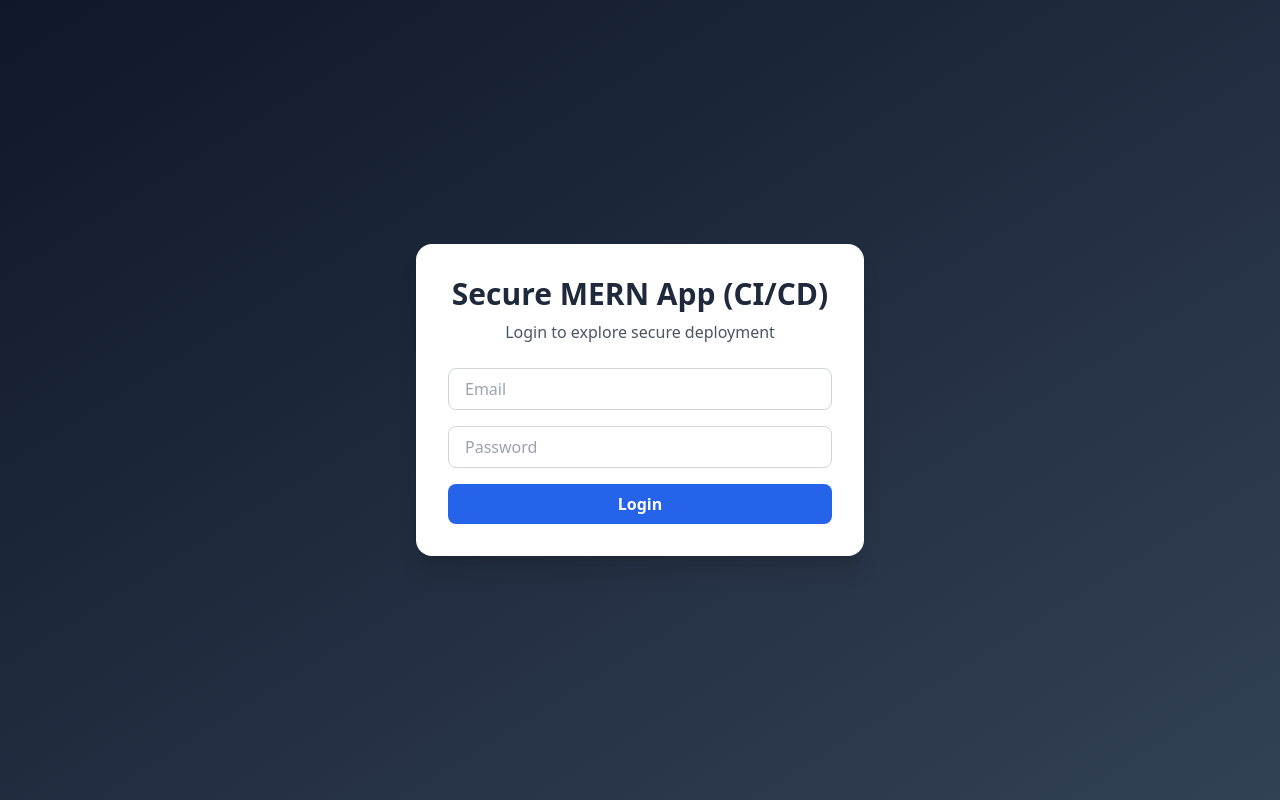
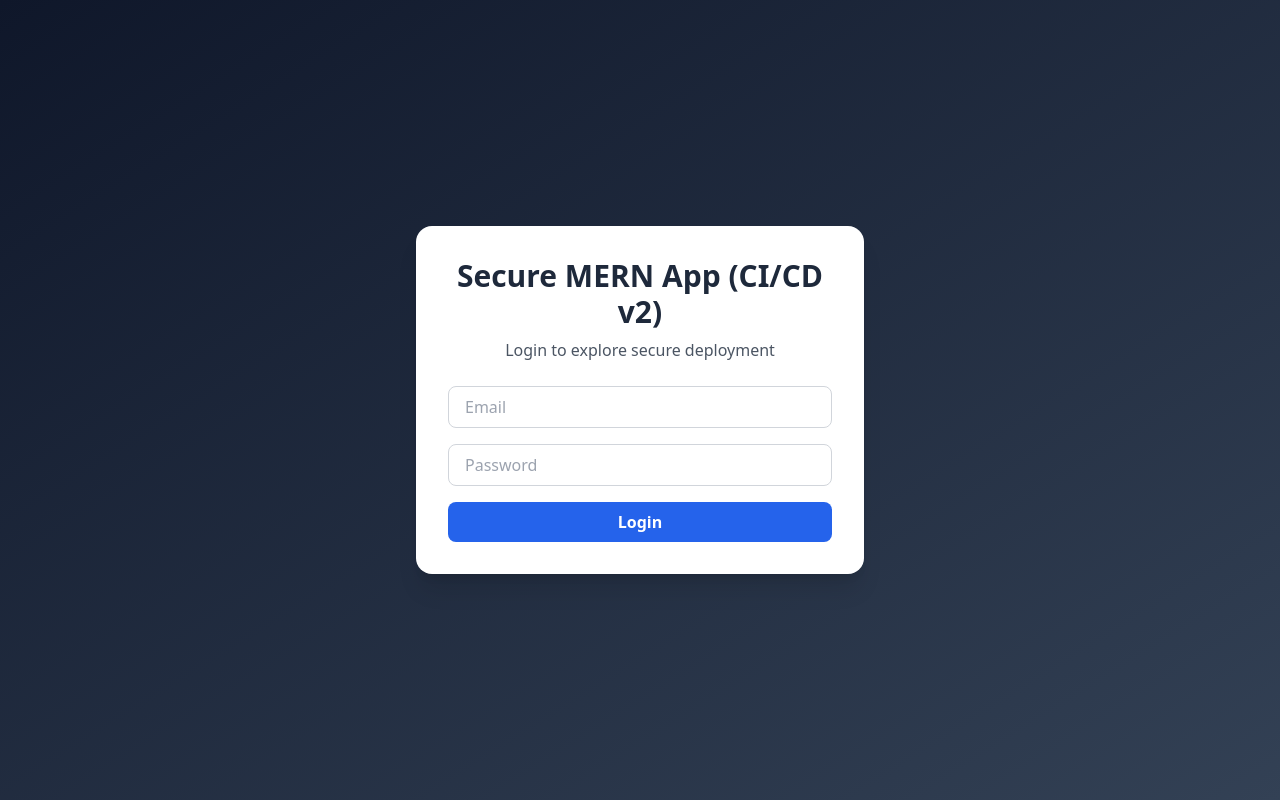
Before and after one commit to HarshaRani23/Secure_CICD_Pipeline, a React (Create React App) app in the folder frontend/: page / in a window 1280 px wide. Built offline with nearby package versions, Linux system fonts and the light colour scheme.

Commit message:
Trigger workflow with CI/CD v2 change

```diff
--- a/frontend/src/App.js
+++ b/frontend/src/App.js
@@ -37,7 +37,7 @@ function App() {
       >
         <div className="mb-6 text-center">
           <h1 className="text-3xl font-bold text-slate-800">
-            Secure MERN App (CI/CD)
+            Secure MERN App (CI/CD v2)
           </h1>
           <p className="text-gray-600 mt-2">
             Login to explore secure deployment
```
